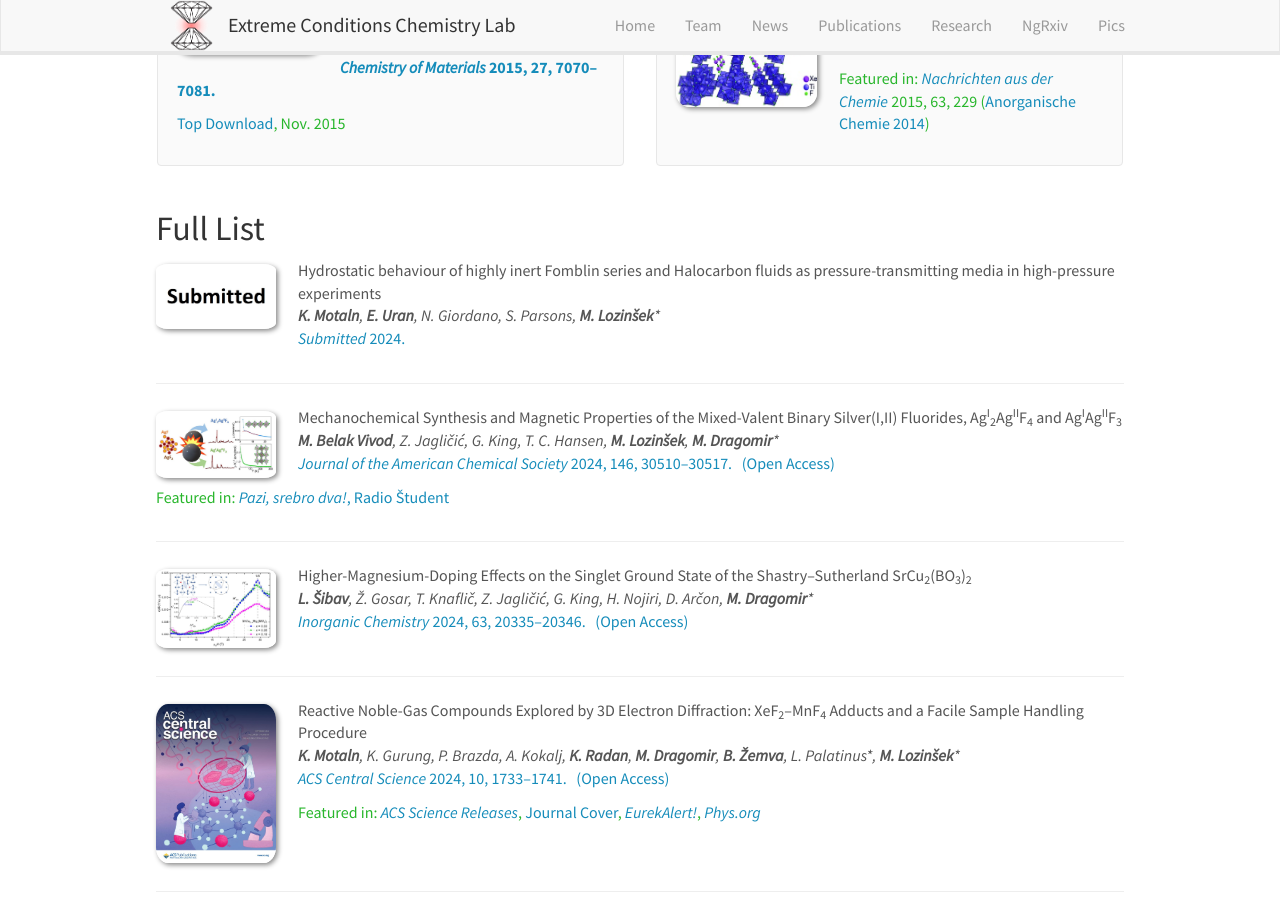
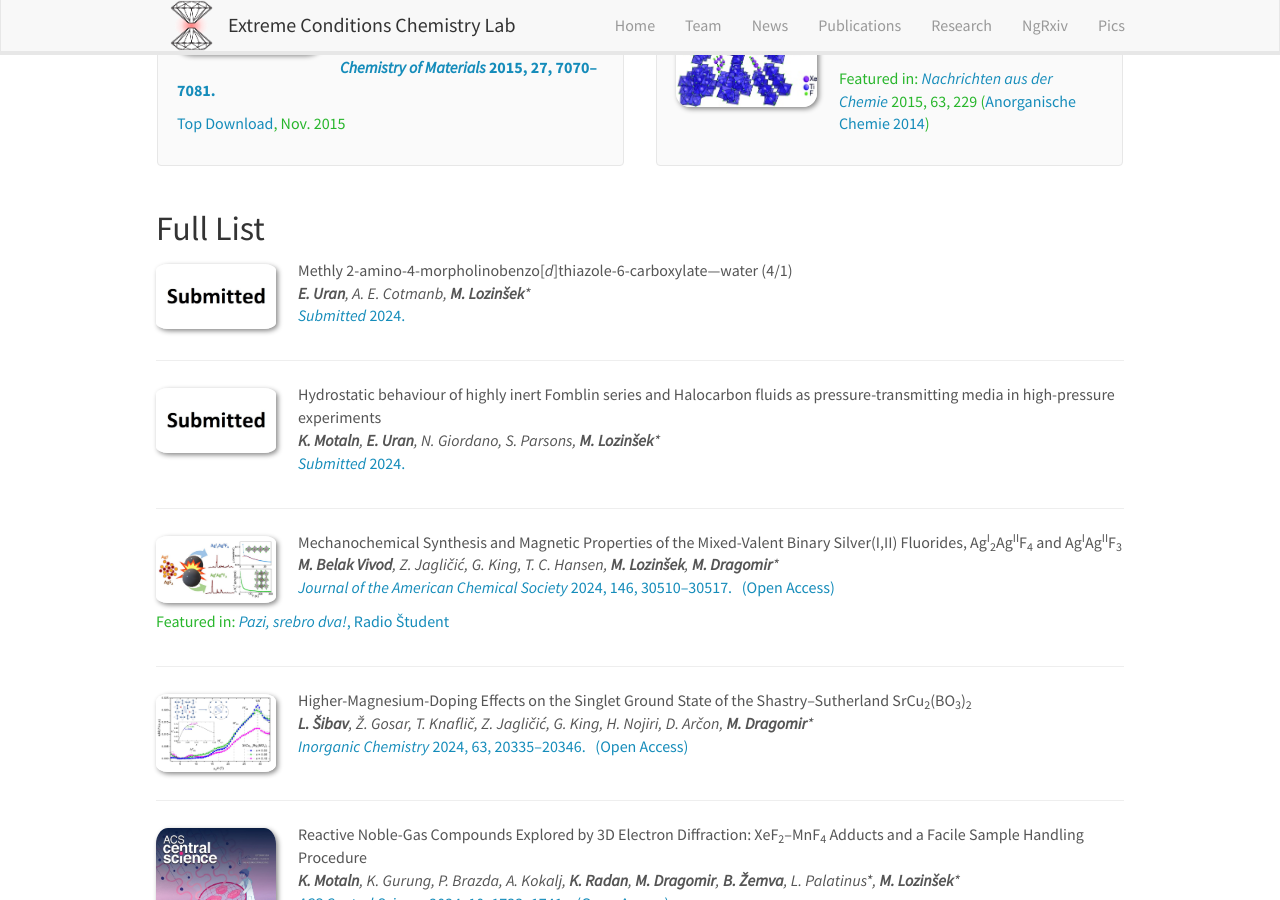
Before and after one commit to eccl-jsi/eccl-jsi.github.io, a Jekyll site: the page built from _pages/publications.md, in a window 1280 px wide and 900 px high, scrolled down 1710 px. Built offline with Jekyll 4.4.1, drawn with Linux system fonts in a browser that asks for light colours; nearby versions of some CDN libraries.

Commit message:
Update publist.yml

```diff
--- a/_data/publist.yml
+++ b/_data/publist.yml
@@ -1,4 +1,13 @@
 ---
+-
+  authors: "<b>E. Uran</b>, A. E. Cotmanb, <b>M. Lozinšek</b>*"
+  description: ""
+  highlight: 0
+  image: Submitted.jpg
+  link:
+    display: "<i>Submitted</i> 2024. &nbsp;&nbsp;"
+    url: ""
+  title: "Methly 2-amino-4-morpholinobenzo[<i>d</i>]thiazole-6-carboxylate—water (4/1)"
 -
   authors: "<b>K. Motaln</b>, <b>E. Uran</b>, N. Giordano, S. Parsons, <b>M. Lozinšek</b>*"
   description: ""
```
